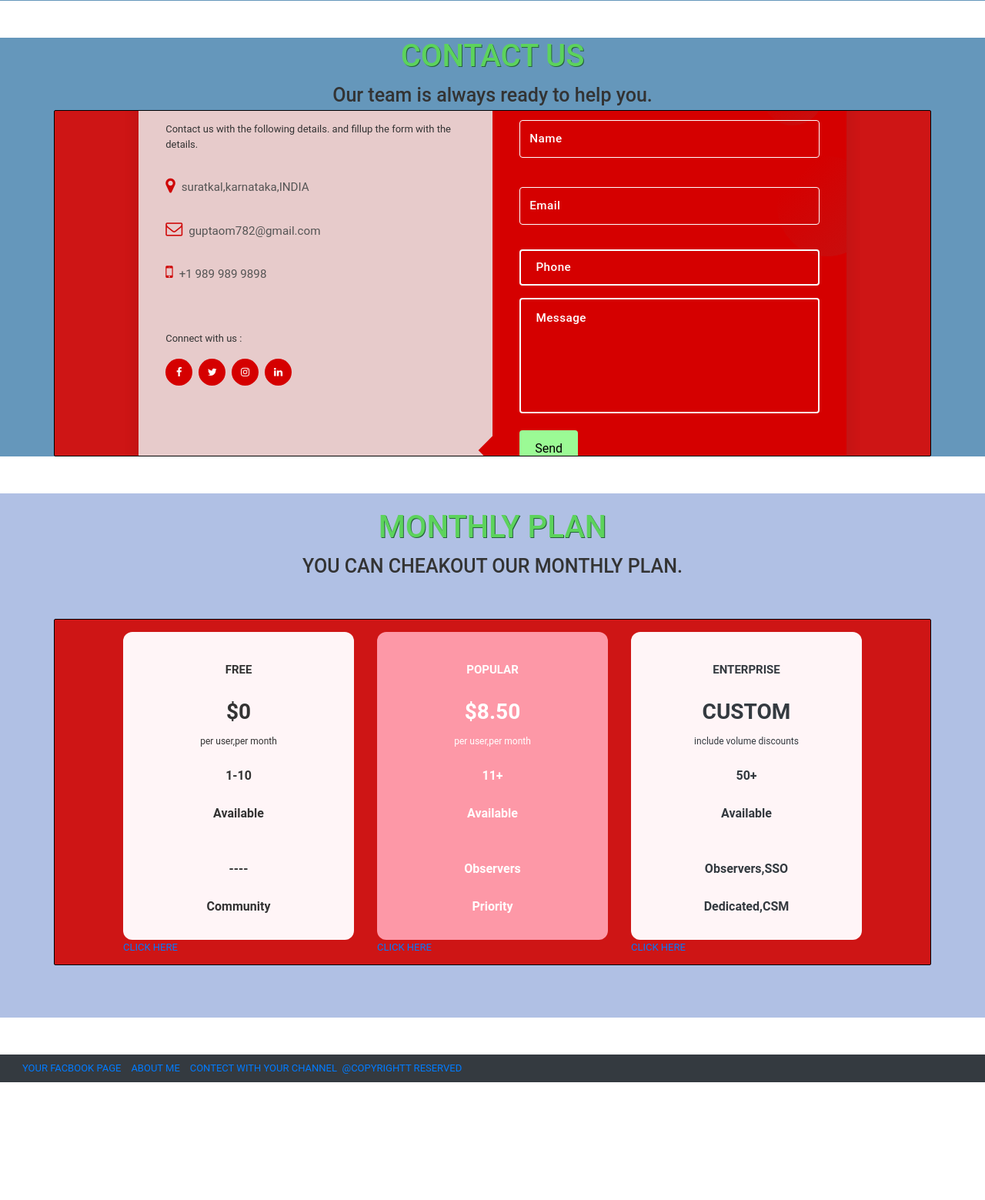
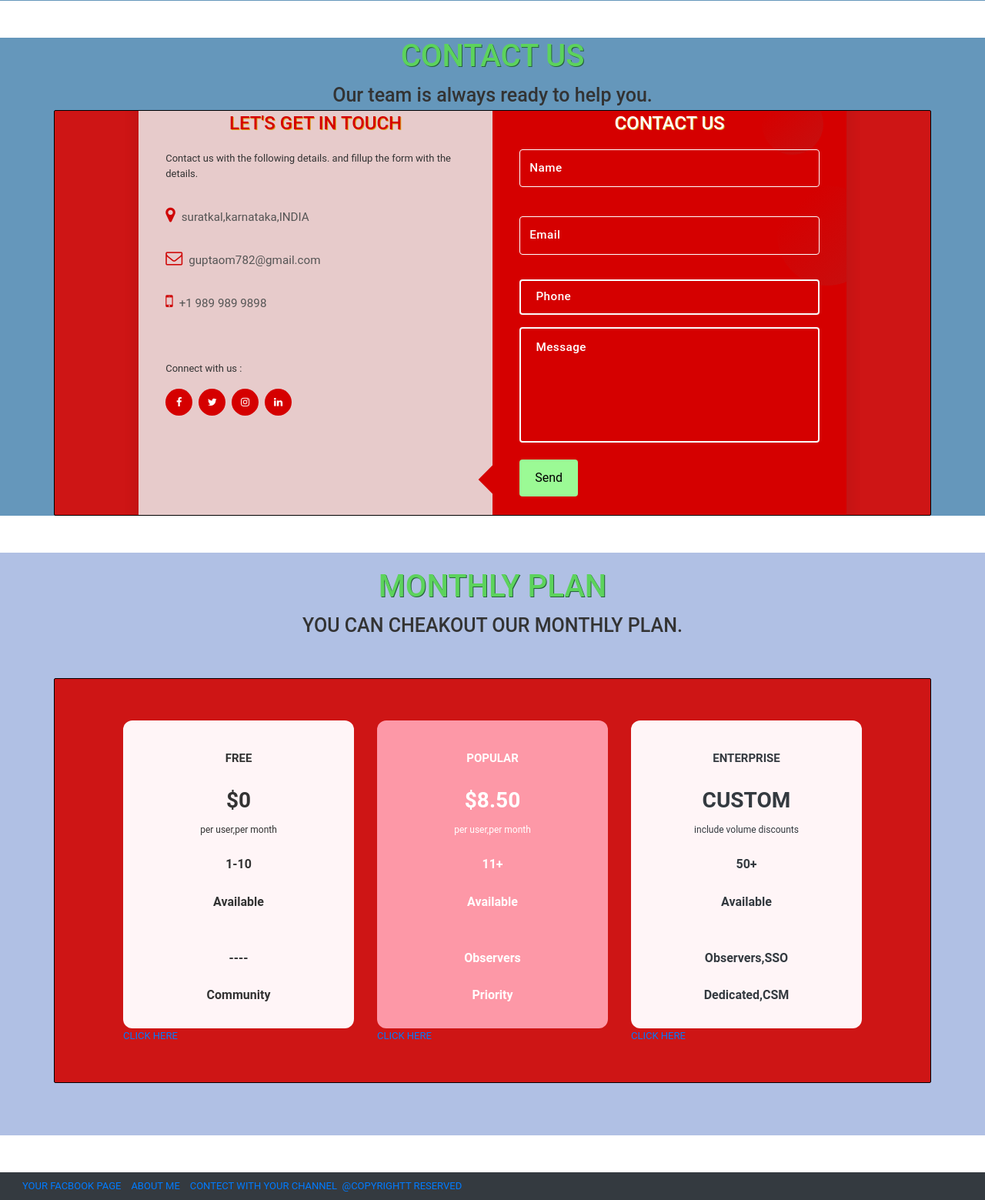
Before and after one commit to OMGUPTA21/education.github.io, a PHP site: page / in a window 1280 px wide; the page is wider, and only the part inside the window is pictured. Shown: the part 2173-3732 px from the top of that part at 77% size. Before the commit the page ends 3579 px from the top of that part, so only its background shows below. Run offline with PHP 8.4, Linux system fonts and the light colour scheme.

Commit message:
Update style20.css

```diff
--- a/style20.css
+++ b/style20.css
@@ -304,9 +304,9 @@ textarea {
 
 .container {
     position: relative;
-    max-width: 800px;
-    max-height: 300px;
-    padding: 17.5%;
+    max-width: 700px;
+    max-height: 500px;
+    padding: 20.5%;
     background-color: #ce1515;
     overflow: hidden;
     display: flex;
```
